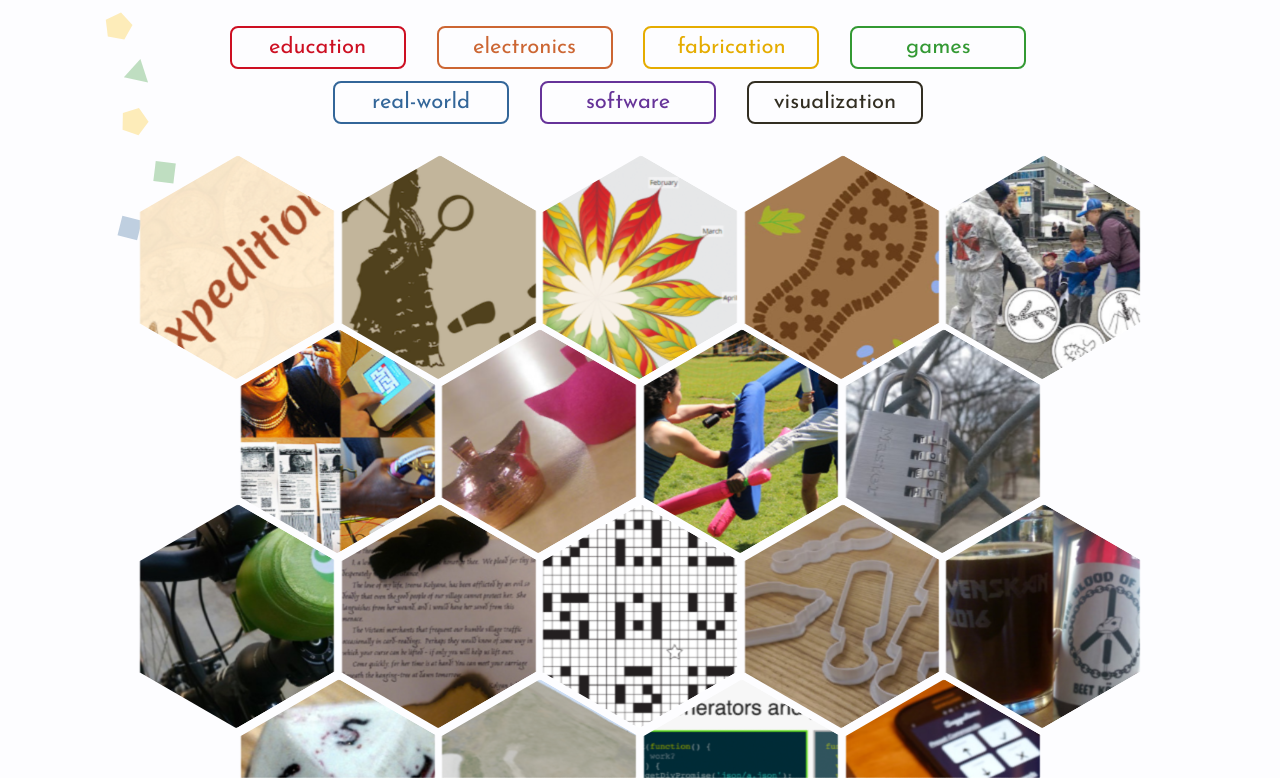
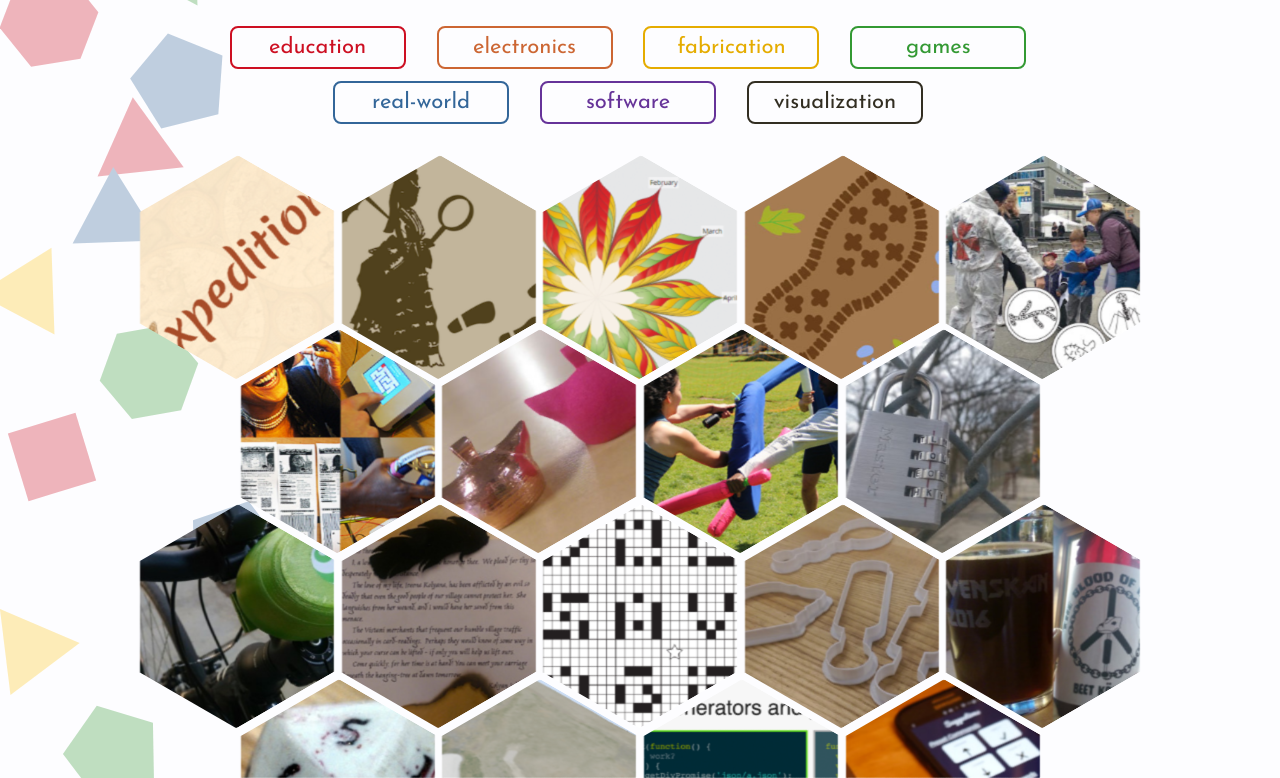
Before and after one commit to savageinternet/home-page, a website: page content/index.mustache in a window 1280 px wide. Shown: the part 522-1300 px from the top of the page. Drawn offline with nearby package versions, Linux system fonts and the light colour scheme; files that its build step writes are made by us from their sources.

Commit message:
Use resized absolute-positioned SVG instead of fixed onscroll hack
Valkyrie was seeing some scroll lag on this, so I decided to use the
second approach I've been thinking of.

```diff
--- a/js/index.js
+++ b/js/index.js
@@ -23,7 +23,7 @@
       paths = sides.map(path),
       pageHeight = getPageHeight();
 
-  svg.setAttribute('viewBox', viewBox());
+  svg.setAttribute('height', pageHeight);
 
   function chooseIndexOtherThan(xs, i) {
     var j = i;
@@ -47,11 +47,6 @@
 
   function transform(x, y, theta) {
     return 'translate(' + x + ', ' + y + ') rotate(' + theta + ')';
-  }
-
-  function viewBox() {
-    var y = window.scrollY;
-    return '0 ' + y + ' 300 ' + window.innerHeight;
   }
 
   function makeShape(c, p, x, y) {
@@ -91,10 +86,25 @@
     }
   }
 
+  function debounce(fn, t) {
+    var timeout = null;
+    return function() {
+      if (timeout !== null) {
+        window.clearTimeout(timeout);
+      }
+      timeout = window.setTimeout(fn, t);
+    };
+  }
+
+  function onresize() {
+    svg.innerHTML = '';
+    pageHeight = getPageHeight();
+    svg.setAttribute('height', pageHeight);
+    makeRandomShapes();
+  }
+
   makeRandomShapes();
-  window.addEventListener('scroll', function() {
-    svg.setAttribute('viewBox', viewBox());
-  });
+  window.addEventListener('resize', debounce(onresize, 250));
 
   // TAG SELECTION
 
--- a/less/style.less
+++ b/less/style.less
@@ -146,10 +146,9 @@ h2 {
 
 #shapes {
   opacity: 0.3;
-  position: fixed;
+  position: absolute;
   left: 0;
   top: 0;
-  height: 100%;
   width: 300px;
   & > path {
     stroke: none;
```
